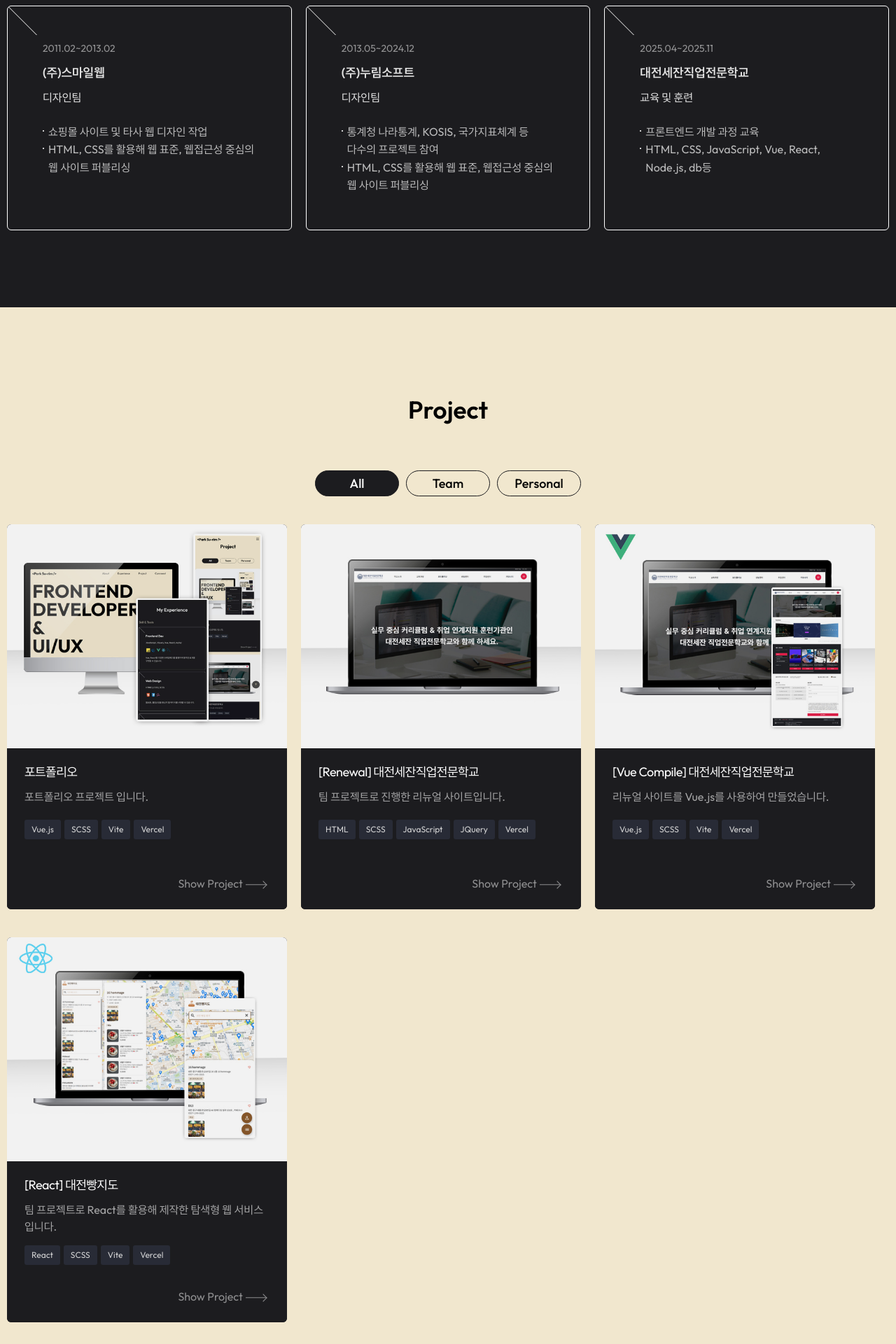
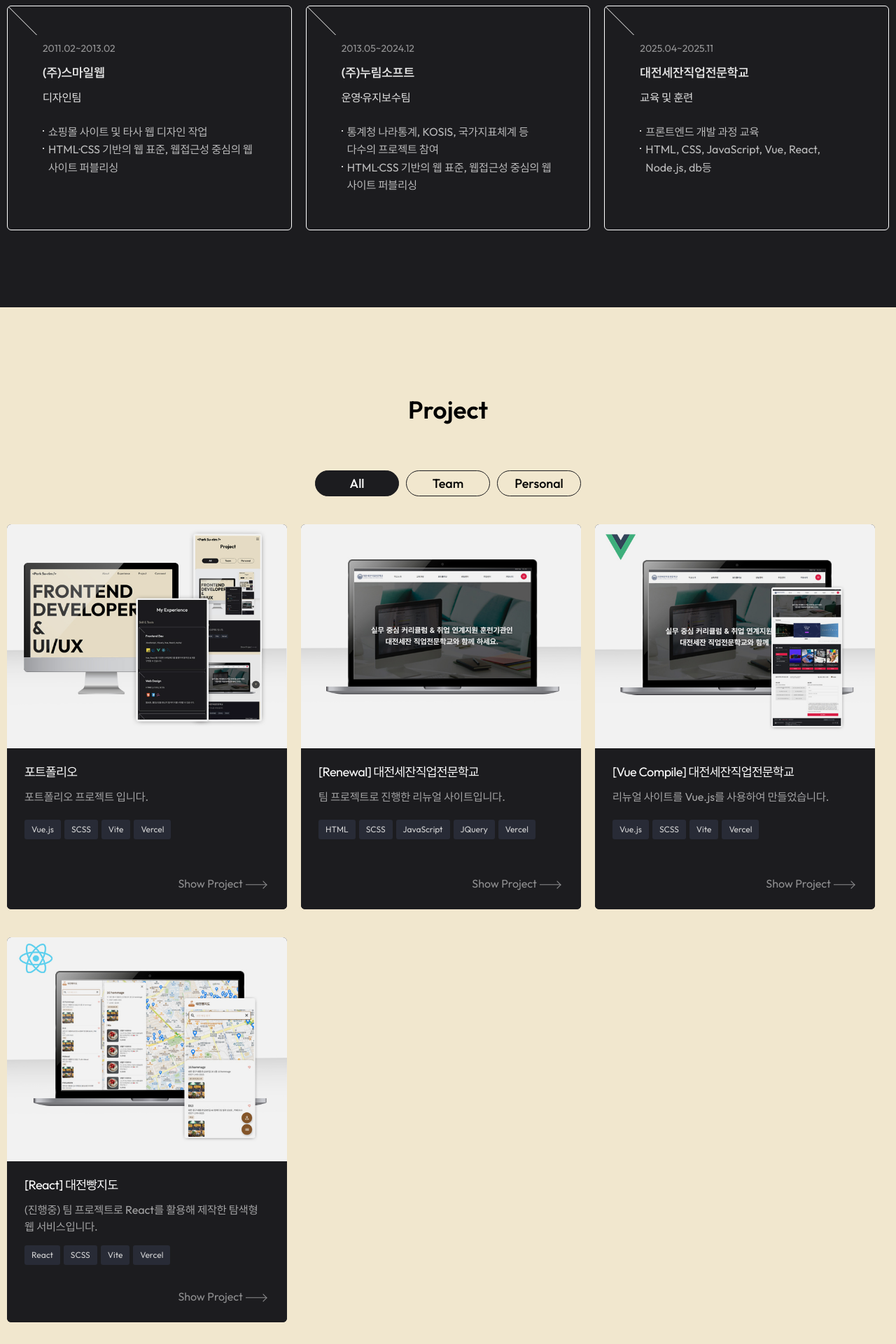
Before and after one commit to hollolo123/portfolio, a Vue app: page / in a window 1280 px wide. Shown: the part 2320-4240 px from the top of the page at 70% size. Built offline with nearby package versions, Linux system fonts and the light colour scheme.

Commit message:
doc : text add

```diff
--- a/src/components/common/ModalPopup.vue
+++ b/src/components/common/ModalPopup.vue
@@ -8,7 +8,9 @@
       <div class="detail_view">
         <dl>
           <dt>소개</dt>
-          <dd>{{ this.modalData.descintro}}</dd>
+          <dd>
+            <p>{{ this.modalData.descintro}}</p>
+          </dd>
           <dt>상세내용</dt>
           <dd>
             <dl>
--- a/src/data/project/project.js
+++ b/src/data/project/project.js
@@ -86,20 +86,25 @@
     keyword : ["React", "SCSS", "Vite", "Vercel"],
     thumbnail : proj_img04,
     detailimg : proj_img04_detail,
-    description : "팀 프로젝트로 React를 활용해 제작한 탐색형 웹 서비스입니다.",
+    description : "(진행중) 팀 프로젝트로 React를 활용해 제작한 탐색형 웹 서비스입니다.",
     url : "https://daejeon-bread-map.vercel.app/",
     github : "https://github.com/sk-y01/daejeon_bread_map",
-    descintro : "대전 지역 빵집 데이터를 기반으로 빵집 탐색이 가능하도록 설계했습니다.",
+    descintro :
+      "(진행중) 대전 지역 빵집 데이터를 기반으로 빵집 탐색이 가능하도록 설계했습니다. \n 본 프로젝트는 GitHub Pages의 정적 환경에서 구동되어 API 호출 속도에 제한이 있을 수 있습니다. \n 쾌적한 확인을 위해 로딩 완료까지 잠시만 기다려 주시면 감사하겠습니다.",
     descfeature : [
       "지도 맵 중심 UI 디자인 및 퍼블리싱",
-      "React 프레임워크를 활용한 화면 구현",
-      "Github 저장소를 사용하여 코드 관리",
+      "카카오 지도 API를 활용한 지도 맵 구현 ",
+      "빵집 데이터 기반 마커 및 리스트 렌더링",
+      "검색 및 검색 초기화 기능 구현",
+      "마커·리스트 클릭 시 상세 화면 연동",
+      "리스트 보기 / 숨기기 토글 기능 구현",
+      "찜 기능 클릭 시 토스트 메시지 컴포넌트 구현",
     ],
     desctech : {
       frontend :["React", "HTML5", "SCSS"],
       tools : ["Parcel Bundler", "Github", "Vercel", "Pigma"]
     },
-  }
+  },
 ]
 
 export default projectData
--- a/src/styles/sections/project.scss
+++ b/src/styles/sections/project.scss
@@ -156,6 +156,7 @@
         }
       }
     }
+
   }
 }
 
@@ -330,7 +331,6 @@
   .modal__popup {
     .modal__content {
       max-width: 80%;
-      //padding: 3rem 5rem;
     }
   }
 }
--- a/src/views/Experience.vue
+++ b/src/views/Experience.vue
@@ -82,16 +82,16 @@
               company="(주)스마일웹"
               team="디자인팀"
               txt1="쇼핑몰 사이트 및 타사 웹 디자인 작업"
-              txt2="HTML, CSS를 활용해 웹 표준, 웹접근성 중심의 웹 사이트 퍼블리싱">
+              txt2="HTML·CSS 기반의 웹 표준, 웹접근성 중심의 웹 사이트 퍼블리싱">
             </ExpBoxComp>
             <ExpBoxComp
               ref="expBox5"
               :class="{'fade-in':visibleBoxes.includes(5)}"
               date="2013.05~2024.12"
               company="(주)누림소프트"
-              team="디자인팀"
+              team="운영·유지보수팀"
               txt1="통계청 나라통계, KOSIS, 국가지표체계 등 다수의 프로젝트 참여"
-              txt2="HTML, CSS를 활용해 웹 표준, 웹접근성 중심의 웹 사이트 퍼블리싱">
+              txt2="HTML·CSS 기반의 웹 표준, 웹접근성 중심의 웹 사이트 퍼블리싱">
             </ExpBoxComp>
             <ExpBoxComp
               ref="expBox6"
--- a/src/views/Project.vue
+++ b/src/views/Project.vue
@@ -26,9 +26,10 @@
               </li>
             </ul>
           </div>
-          <!-- 관찰 대상 요소에 ref 추가가 -->
+          <!-- 관찰 대상 요소에 ref 추가 -->
           <div ref="projectWrapperRef" class="proj__box__wrapper">
             <div
+              v-if="filterData.length > 0"
               v-for="(project, index) in filterData"
               :key="project.id"
               :class="['proj__box', {'is-visible' : isSectionVisible}]"
```
